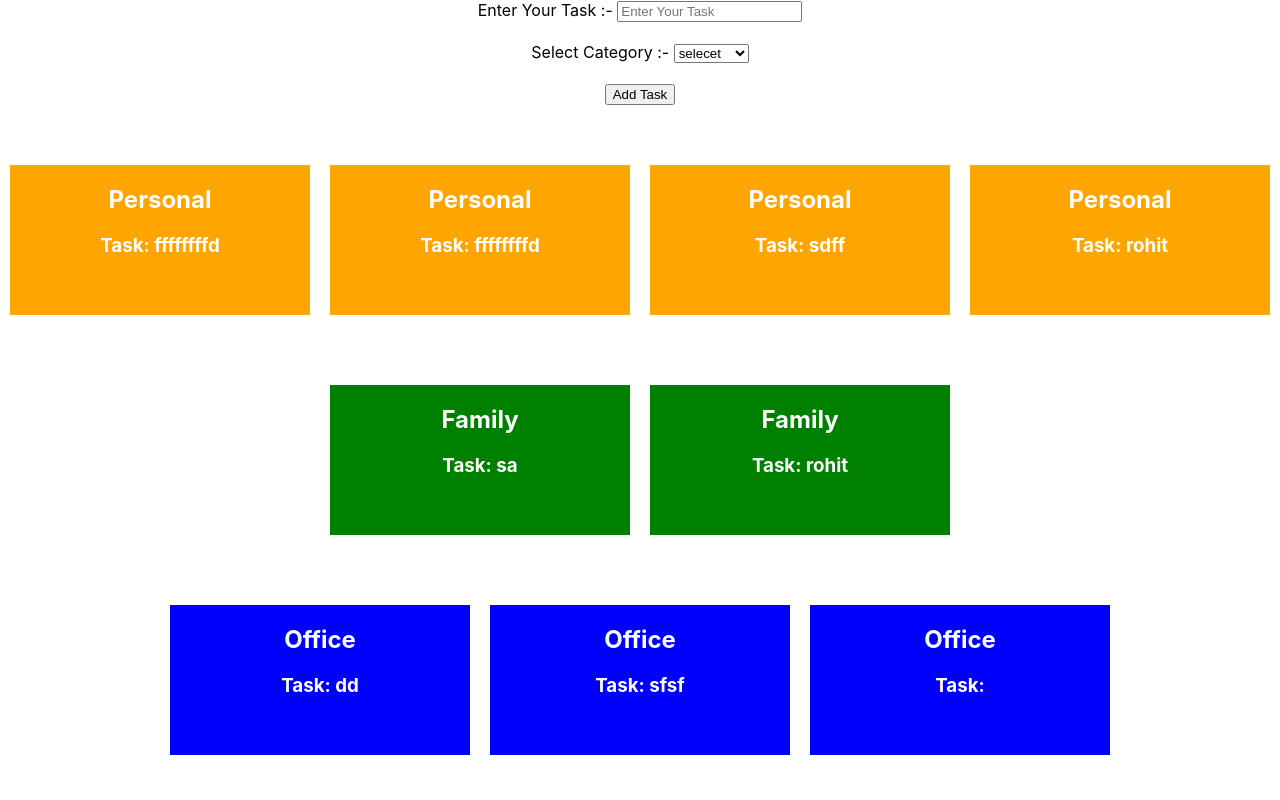
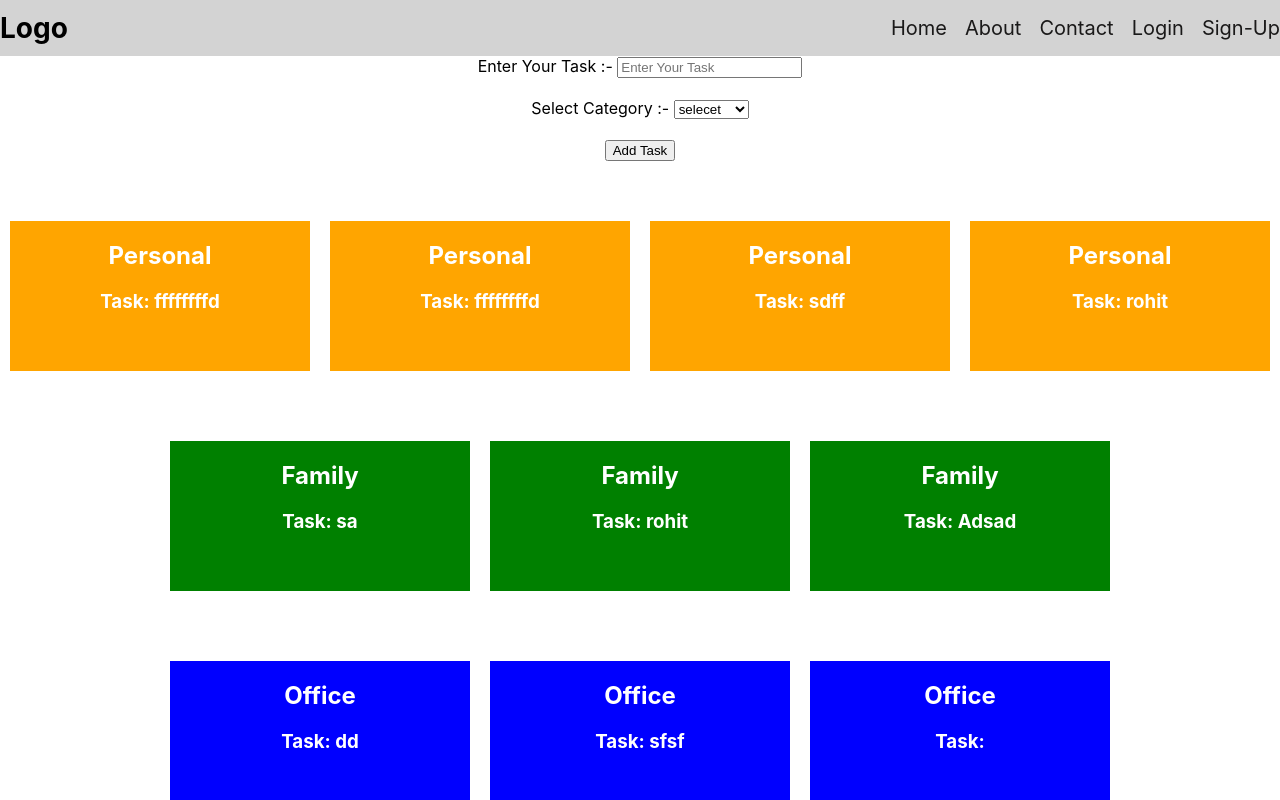
Before and after one commit to rohit9github/react-project, a React (Create React App) app in the folder todo-list/: page / in a window 1280 px wide. Shown: the top 800 px of the page. Built offline with nearby package versions, Linux system fonts and the light colour scheme; data requests are answered from the project's data file.

Commit message:
install chakra ui and create navbar

```diff
--- a/todo-list/db.json
+++ b/todo-list/db.json
@@ -58,6 +58,11 @@
       "id": "36ee",
       "category": "Friends",
       "task": "Complete Work from office"
+    },
+    {
+      "id": "6e15",
+      "category": "Family",
+      "task": "Adsad"
     }
   ]
 }
--- a/todo-list/package.json
+++ b/todo-list/package.json
@@ -3,13 +3,18 @@
   "version": "0.1.0",
   "private": true,
   "dependencies": {
+    "@chakra-ui/react": "^2.8.2",
+    "@emotion/react": "^11.11.4",
+    "@emotion/styled": "^11.11.5",
     "@testing-library/jest-dom": "^5.17.0",
     "@testing-library/react": "^13.4.0",
     "@testing-library/user-event": "^13.5.0",
     "axios": "^1.7.2",
+    "framer-motion": "^11.2.10",
     "json-server": "^1.0.0-beta.0",
     "react": "^18.3.1",
     "react-dom": "^18.3.1",
+    "react-router-dom": "^6.23.1",
     "react-scripts": "5.0.1",
     "web-vitals": "^2.1.4"
   },
--- a/todo-list/src/App.css
+++ b/todo-list/src/App.css
@@ -1,38 +1,17 @@
 .App {
   text-align: center;
 }
-
-.App-logo {
-  height: 40vmin;
-  pointer-events: none;
+header{
+  background-color: lightgray;
 }
-
-@media (prefers-reduced-motion: no-preference) {
-  .App-logo {
-    animation: App-logo-spin infinite 20s linear;
-  }
+.logo{
+  font-size: 28px;
+  font-weight: 700;
+  text-decoration: none;
+  color: black;
 }
-
-.App-header {
-  background-color: #282c34;
-  min-height: 100vh;
-  display: flex;
-  flex-direction: column;
-  align-items: center;
-  justify-content: center;
-  font-size: calc(10px + 2vmin);
-  color: white;
+nav ul li a{
+  font-size: 20px;
+  text-decoration: none;
+  color: rgb(26, 25, 25);
 }
-
-.App-link {
-  color: #61dafb;
-}
-
-@keyframes App-logo-spin {
-  from {
-    transform: rotate(0deg);
-  }
-  to {
-    transform: rotate(360deg);
-  }
-}
--- a/todo-list/src/App.js
+++ b/todo-list/src/App.js
@@ -1,12 +1,19 @@
 import AddTask from './Componets/Addtask';
 import './App.css';
 import Demo from './Componets/demo';
+import { BrowserRouter, Route, Routes } from "react-router-dom"
+import Navbar from './Componets/Navbar';
 
 function App() {
   return (
     <div className="App">
-      <AddTask/>
-      {/* <Demo/> */}
+      <BrowserRouter>
+        <Navbar />
+        <Routes>
+          <Route path="/" element={<AddTask />} />
+          {/* <Route path="/demo" element={<Demo/>} /> */}
+        </Routes>
+      </BrowserRouter>
     </div>
   );
 }
--- /dev/null
+++ b/todo-list/src/Componets/Navbar.jsx
@@ -0,0 +1,37 @@
+
+
+
+function Navbar() {
+    return (
+        <>
+            <header>
+            <div style={{maxWidth:"1320px" , margin:"0  auto"}}>
+            <div style={{display:"flex",justifyContent:"space-between", alignItems:"center"}}>
+                <a href="javascript:void(0)" className="logo">Logo</a>
+                <nav>
+                    <ul style={{display:"flex",listStyle:"none"}}>
+                        <li>
+                            <a href="javascript:void(0)" style={{display:"inline-block", marginLeft:"18px"}}>Home</a>
+                        </li>
+                        <li>
+                            <a href="javascript:void(0)" style={{display:"inline-block", marginLeft:"18px"}}>About</a>
+                        </li>
+                        <li>
+                            <a href="javascript:void(0)" style={{display:"inline-block", marginLeft:"18px"}}>Contact</a>
+                        </li>
+                        <li>
+                            <a href="javascript:void(0)" style={{display:"inline-block", marginLeft:"18px"}}>Login</a>
+                        </li>
+                        <li>
+                            <a href="javascript:void(0)" style={{display:"inline-block", marginLeft:"18px"}}>Sign-Up</a>
+                        </li>
+                    </ul>
+                </nav>
+            </div>
+            </div>
+            </header>
+        </>
+    )
+}
+
+export default Navbar;
```
Also changed, not shown: 1 other file (tests, documents, lock files or other folders).
